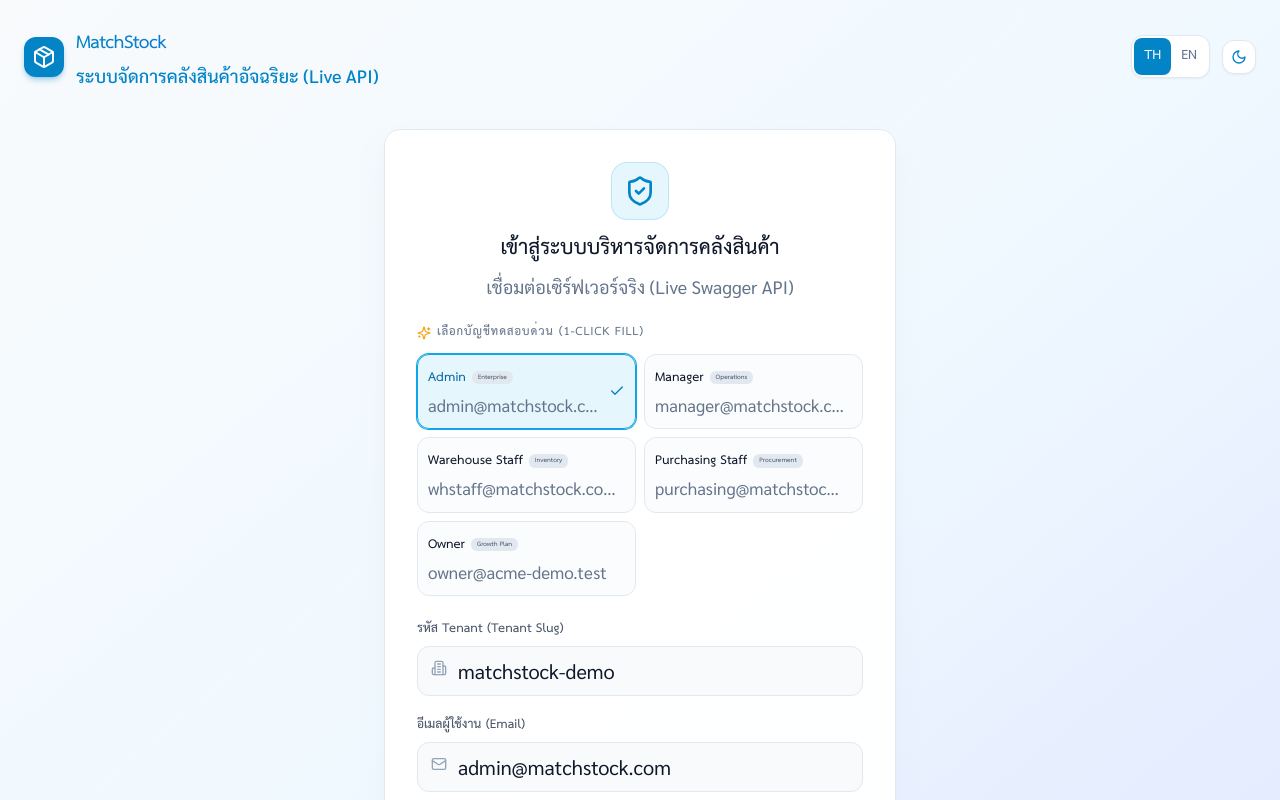
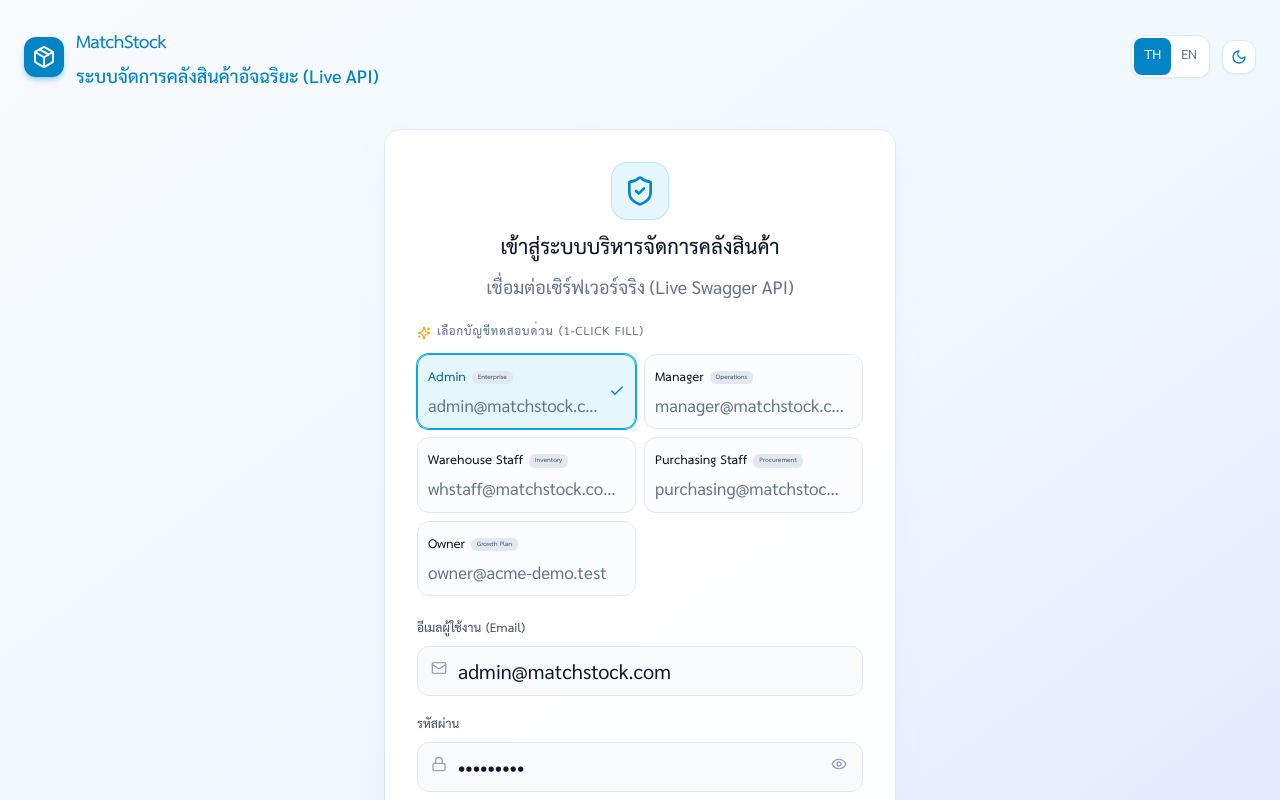
Before and after one commit to Arthy001/MatchStock, a React (Vite) app in the folder frontend/: page / in a window 1280 px wide. Shown: the top 800 px of the page. Built offline with nearby package versions, Linux system fonts and the light colour scheme; no server answers; a web font is replaced by a local one.

Commit message:
refactor(auth): remove tenantSlug from login payload and LoginView form

```diff
--- a/frontend/src/components/LoginView.tsx
+++ b/frontend/src/components/LoginView.tsx
@@ -1,5 +1,5 @@
 import React, { useState } from 'react';
-import { Package, ShieldCheck, Lock, Eye, EyeOff, Mail, Building2, Sun, Moon, AlertCircle, ArrowRight, Loader2, Sparkles, Check } from 'lucide-react';
+import { Package, ShieldCheck, Lock, Eye, EyeOff, Mail, Sun, Moon, AlertCircle, ArrowRight, Loader2, Sparkles, Check } from 'lucide-react';
 import { Language, ThemeMode, Tenant, User } from '../types';
 import { getTranslation } from '../i18n';
 import { authService } from '../services/auth.service';
@@ -14,7 +14,6 @@
 }
 
 interface DemoAccount {
-  tenantSlug: string;
   tenantName: string;
   email: string;
   role: string;
@@ -23,35 +22,30 @@
 
 const DEMO_ACCOUNTS: DemoAccount[] = [
   {
-    tenantSlug: 'matchstock-demo',
     tenantName: 'MatchStock Demo (Enterprise)',
     email: 'admin@matchstock.com',
     role: 'Admin',
     badge: 'Enterprise',
   },
   {
-    tenantSlug: 'matchstock-demo',
     tenantName: 'MatchStock Demo (Enterprise)',
     email: 'manager@matchstock.com',
     role: 'Manager',
     badge: 'Operations',
   },
   {
-    tenantSlug: 'matchstock-demo',
     tenantName: 'MatchStock Demo (Enterprise)',
     email: 'whstaff@matchstock.com',
     role: 'Warehouse Staff',
     badge: 'Inventory',
   },
   {
-    tenantSlug: 'matchstock-demo',
     tenantName: 'MatchStock Demo (Enterprise)',
     email: 'purchasing@matchstock.com',
     role: 'Purchasing Staff',
     badge: 'Procurement',
   },
   {
-    tenantSlug: 'acme-demo',
     tenantName: 'Acme Demo (Growth)',
     email: 'owner@acme-demo.test',
     role: 'Owner',
@@ -68,7 +62,6 @@
   onLoginSuccess,
 }) => {
   const t = getTranslation(lang);
-  const [tenantSlug, setTenantSlug] = useState('matchstock-demo');
   const [email, setEmail] = useState('admin@matchstock.com');
   const [password, setPassword] = useState('Passw0rd!');
   const [showPassword, setShowPassword] = useState(false);
@@ -78,7 +71,6 @@
 
   const handleSelectDemo = (account: DemoAccount, index: number) => {
     setSelectedDemoIndex(index);
-    setTenantSlug(account.tenantSlug);
     setEmail(account.email);
     setPassword('Passw0rd!');
     setErrorMsg('');
@@ -92,7 +84,6 @@
     try {
       // 1. ยิง Login ไปยัง Live Backend API (Strict Mode)
       const res = await authService.login({
-        tenantSlug: tenantSlug.trim(),
         email: email.trim(),
         password: password,
       });
@@ -108,7 +99,7 @@
             email: userObj.email,
             role: (userObj.role as any) || 'admin',
             tenantId: userObj.tenantId || tenantObj?.id || 'f97fe2dc-486e-4054-931c-aadf92823e69',
-            tenantName: tenantObj?.name || (tenantSlug === 'acme-demo' ? 'Acme Industrial Supplies' : 'WH-Bangkok Center (Enterprise)'),
+            tenantName: tenantObj?.name || (userObj.email.includes('acme') ? 'Acme Industrial Supplies' : 'WH-Bangkok Center (Enterprise)'),
           };
           onLoginSuccess(loggedUser);
           return;
@@ -278,28 +269,6 @@
           )}
 
           <form onSubmit={handleLogin} className="space-y-4">
-            {/* Tenant Slug Input */}
-            <div>
-              <label className="block text-xs font-semibold mb-1 text-slate-600 dark:text-slate-400">
-                {lang === 'en' ? 'Tenant Slug' : 'รหัส Tenant (Tenant Slug)'}
-              </label>
-              <div className="relative">
-                <Building2 className="w-4 h-4 absolute left-3.5 top-3.5 text-slate-400" />
-                <input
-                  type="text"
-                  value={tenantSlug}
-                  onChange={(e) => setTenantSlug(e.target.value)}
-                  placeholder="matchstock-demo"
-                  required
-                  className={`w-full pl-10 pr-4 py-2.5 rounded-xl border text-sm focus:ring-2 focus:ring-sky-500/50 focus:outline-none transition ${
-                    theme === 'dark'
-                      ? 'bg-slate-800 border-slate-700 text-white placeholder-slate-500'
-                      : 'bg-slate-50 border-slate-200 text-slate-900 placeholder-slate-400'
-                  }`}
-                />
-              </div>
-            </div>
-
             {/* Email Input */}
             <div>
               <label className="block text-xs font-semibold mb-1 text-slate-600 dark:text-slate-400">
--- a/frontend/src/services/auth.service.ts
+++ b/frontend/src/services/auth.service.ts
@@ -3,7 +3,6 @@
 export interface LoginPayload {
   email: string;
   password: string;
-  tenantSlug?: string;
 }
 
 export interface BackendUser {
@@ -44,9 +43,6 @@
         email: credentials.email,
         password: credentials.password,
       };
-      if (credentials.tenantSlug && credentials.tenantSlug.trim()) {
-        payload.tenantSlug = credentials.tenantSlug.trim();
-      }
 
       const response = await apiClient.post<AuthResponse>('/auth/login', payload);
       const resData = response.data;
```
